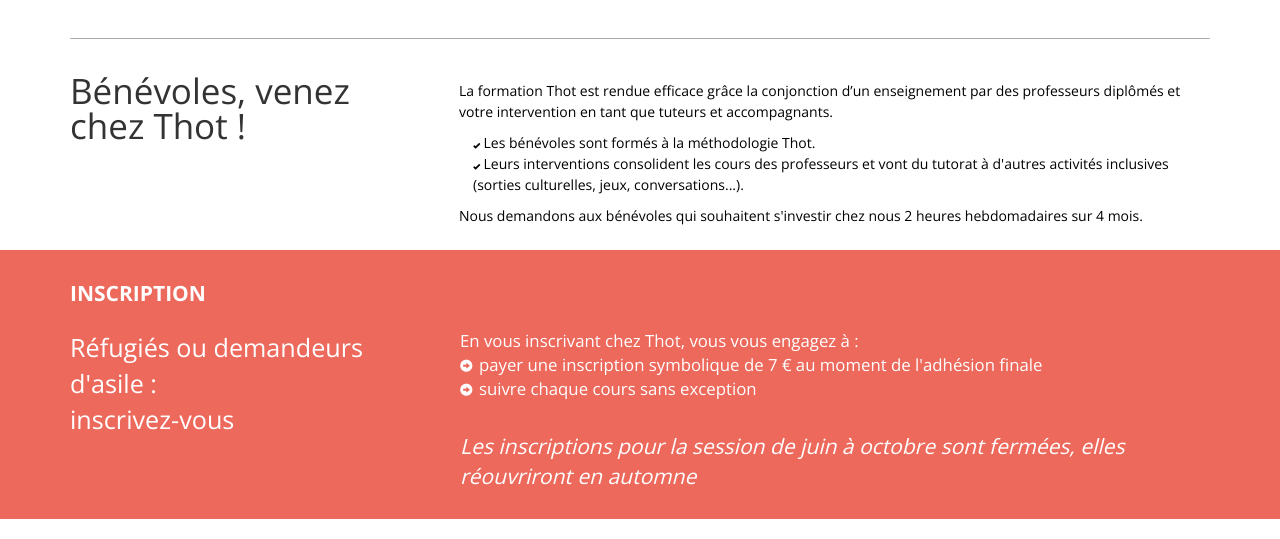
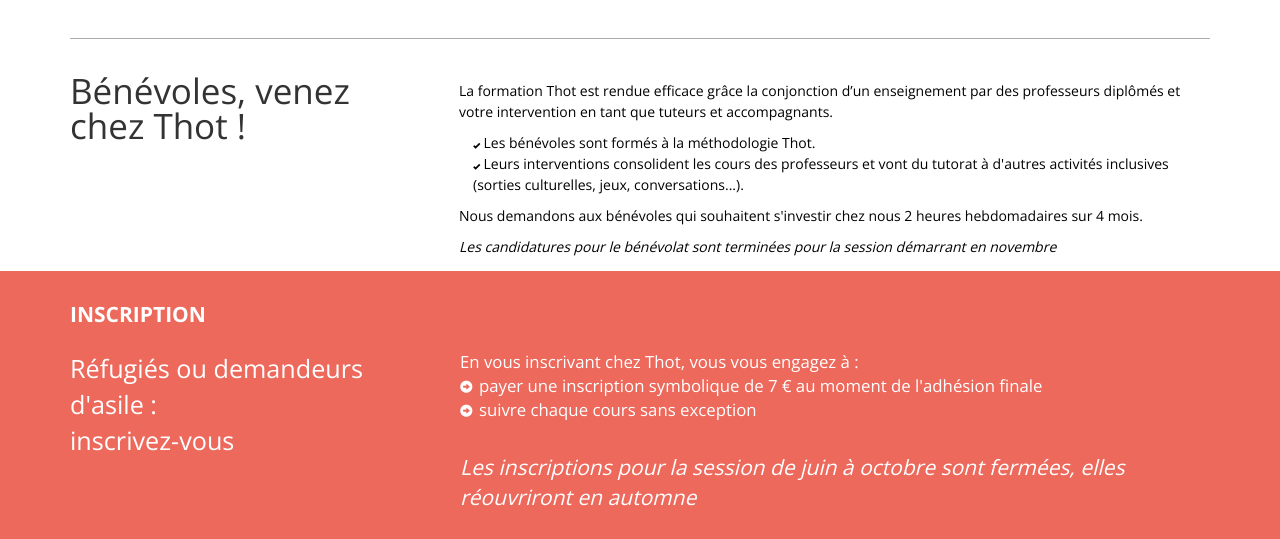
Before and after one commit to ecole-thot/thot, a Flask app: page /en.html in a window 1280 px wide. Shown: the part 2135-2674 px from the top of the page. Run offline with Flask 2, Linux system fonts and the light colour scheme; some libraries are stand-ins or nearby versions.

Commit message:
Volunteers now closed for Nov

```diff
--- a/templates/home.html
+++ b/templates/home.html
@@ -1,4 +1,4 @@
-{% extends "base.html" %}
+  {% extends "base.html" %}
 
 {% block content %}
 
@@ -175,6 +175,8 @@
             </span>
             <span class="btn-thot-text">{% trans %}Je veux devenir bénévole{% endtrans %}</span>
           </a>
+          {% else %}
+            <em>Les candidatures pour le bénévolat sont terminées pour la session démarrant en novembre</em>
           {% endif %}
 
         </div>
```
